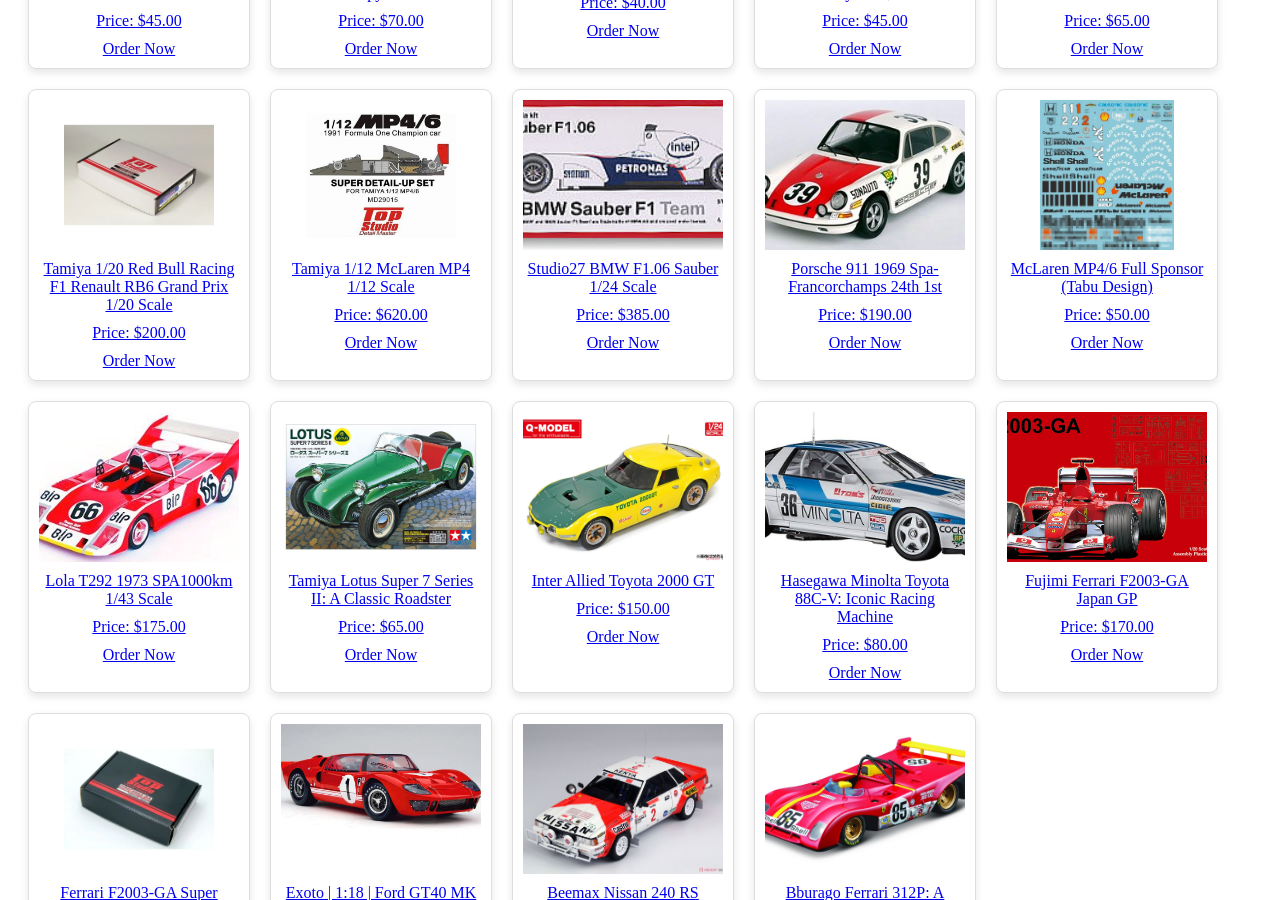
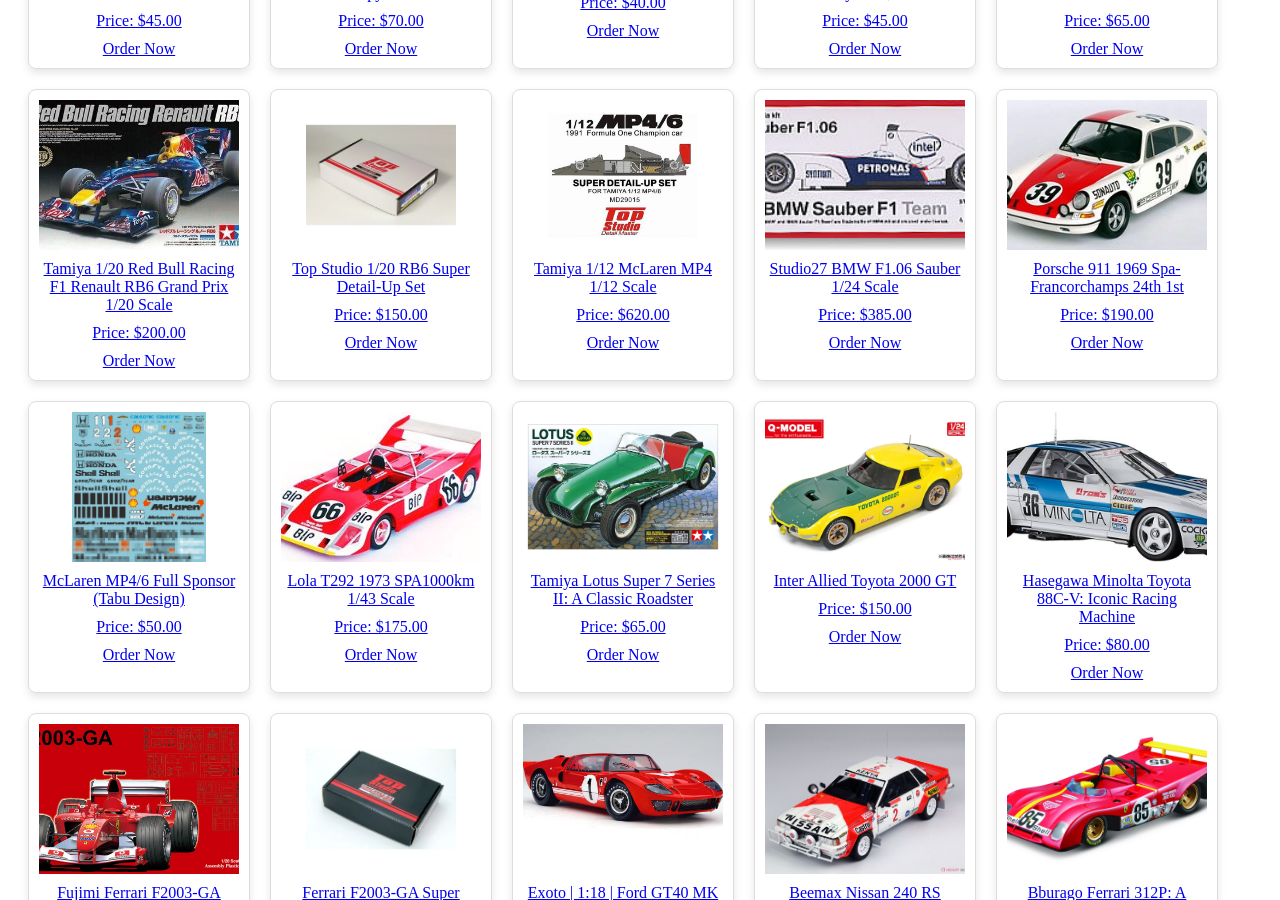
Before and after one commit to drfastfinds/drfastfinds-site, a Jekyll site: the page built from index.markdown, in a window 1280 px wide and 900 px high, scrolled down 681 px. Built offline with Jekyll 4.4.1, drawn with Linux system fonts in a browser that asks for light colours.

Commit message:
Update index.markdown

```diff
--- a/index.markdown
+++ b/index.markdown
@@ -163,9 +163,19 @@
 <!-- Tamiya 1/20 Red Bull Racing F1 Renault RB6 Grand Prix -->
 <div class="product">
     <a href="{{ site.baseurl }}/products/tamiya-redbull-rb6">
-        <img src="{{ site.baseurl }}/assets/images/tsrb.jpg" alt="Tamiya 1/20 Red Bull Racing F1 Renault RB6 Grand Prix 1/20 Scale">
+        <img src="{{ site.baseurl }}/assets/images/rb6.jpg" alt="Tamiya 1/20 Red Bull Racing F1 Renault RB6 Grand Prix 1/20 Scale">
         <p>Tamiya 1/20 Red Bull Racing F1 Renault RB6 Grand Prix 1/20 Scale</p>
         <p>Price: $200.00</p>
+        <a href="{{ site.baseurl }}/order" class="order-now">Order Now</a>
+    </a>
+</div>
+
+<!-- Top Studio RB6 Super Detail-Up Set -->
+<div class="product">
+    <a href="{{ site.baseurl }}/products/top-studio-rb6">
+        <img src="{{ site.baseurl }}/assets/images/tsrb.jpg" alt="Top Studio 1/20 RB6 Super Detail-Up Set">
+        <p>Top Studio 1/20 RB6 Super Detail-Up Set</p>
+        <p>Price: $150.00</p>
         <a href="{{ site.baseurl }}/order" class="order-now">Order Now</a>
     </a>
 </div>
```
